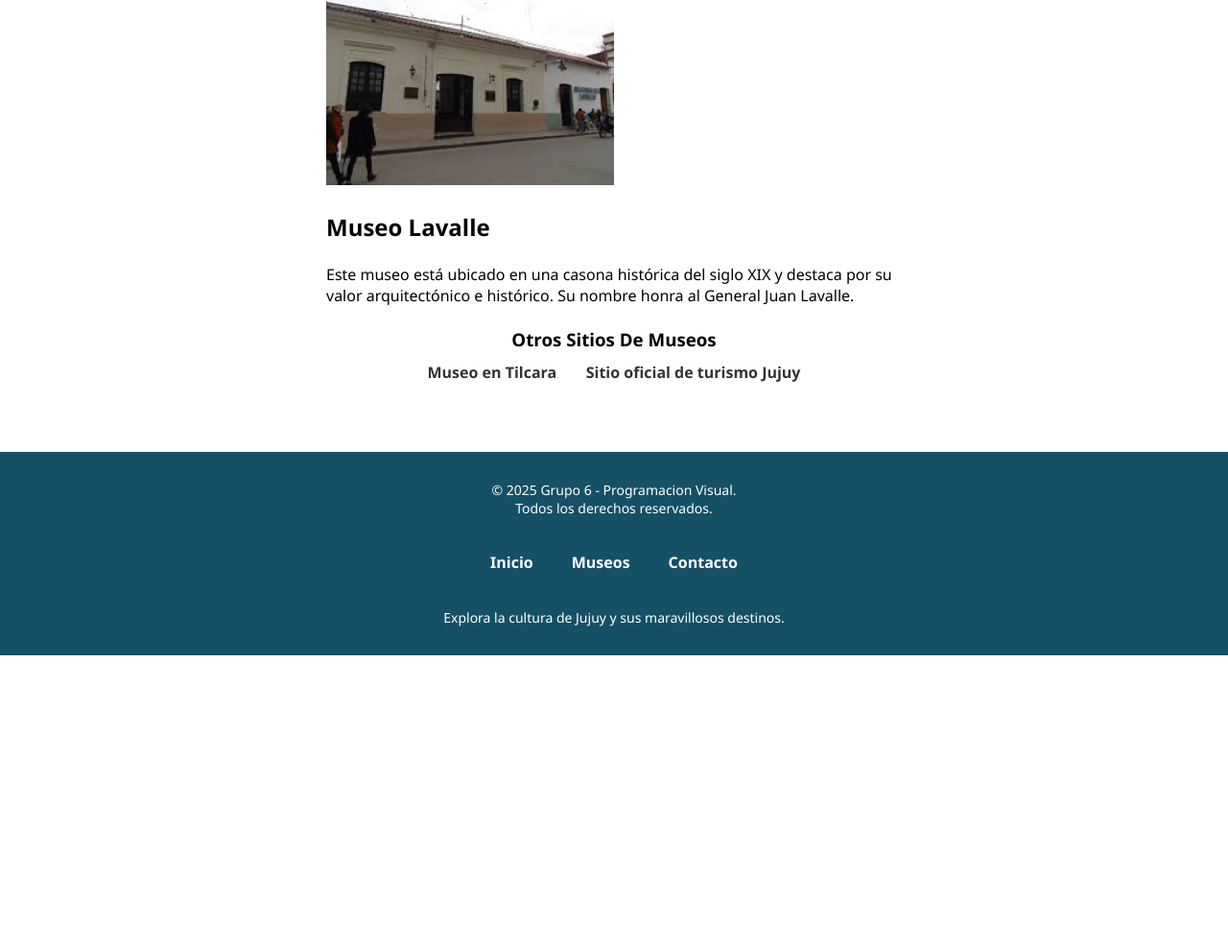
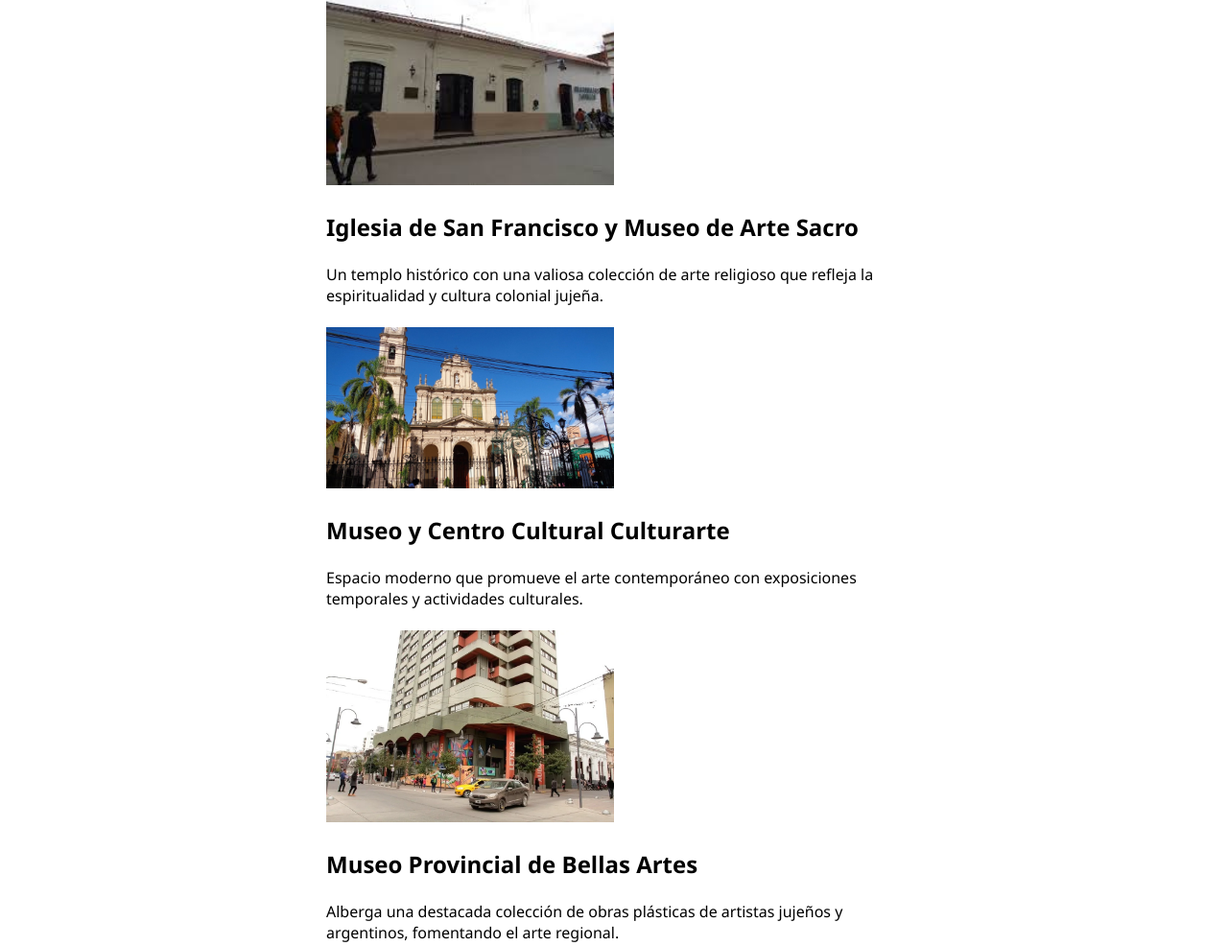
Before and after one commit to DFAle/pv_tp1_grupo6, a plain HTML site: page museos.html in a window 1280 px wide. Shown: the part 910-1896 px from the top of the page at 96% size. Before the commit the page ends 1593 px from the top, so only its background shows below. Drawn offline with Linux system fonts and the light colour scheme.

Commit message:
Agrego imágenes de museos y modifico museos.html

```diff
--- a/museos.html
+++ b/museos.html
@@ -39,10 +39,22 @@
                 <img src="assets/museo-historico-prov.jpeg" alt="Imagen del Museo Histórico Provincial" width="300"><br><br>
             </article>
 
+            <article id="sanfrancisco">
+                <h2>Iglesia de San Francisco y Museo de Arte Sacro</h2><br>
+                <p>Un templo histórico con una valiosa colección de arte religioso que refleja la espiritualidad y cultura colonial jujeña.</p><br>
+                <img src="assets/frente-de-la-basilica.jpg" alt="Imagen de la Basilica" width="300"><br><br>
+            </article>
+
+            <article id="culturarte">
+                <h2>Museo y Centro Cultural Culturarte</h2><br>
+                <p>Espacio moderno que promueve el arte contemporáneo con exposiciones temporales y actividades culturales.</p><br>
+                <img src="assets/edificio-culturarte.webp" alt="Imagen de Culturarte" width="300"><br><br>
+            </article>
+
             <article id="bellasartes">
-                <h2>Museo Lavalle</h2><br>
-                <p>Este museo está ubicado en una casona histórica del siglo XIX y destaca por su valor arquitectónico e histórico.
-                    Su nombre honra al General Juan Lavalle.</p><br>
+                <h2>Museo Provincial de Bellas Artes</h2><br>
+                <p>Alberga una destacada colección de obras plásticas de artistas jujeños y argentinos, fomentando el arte regional.</p><br>
+                <img src="assets/bellasartes.jpg" alt="Imagen del museo bellas artes" width="300"><br><br>
             </article>
         </section>
 
```
Also changed, not shown: assets/bellasartes.jpg (added), assets/edificio-culturarte.webp (added), assets/frente-de-la-basilica.jpg (added).
